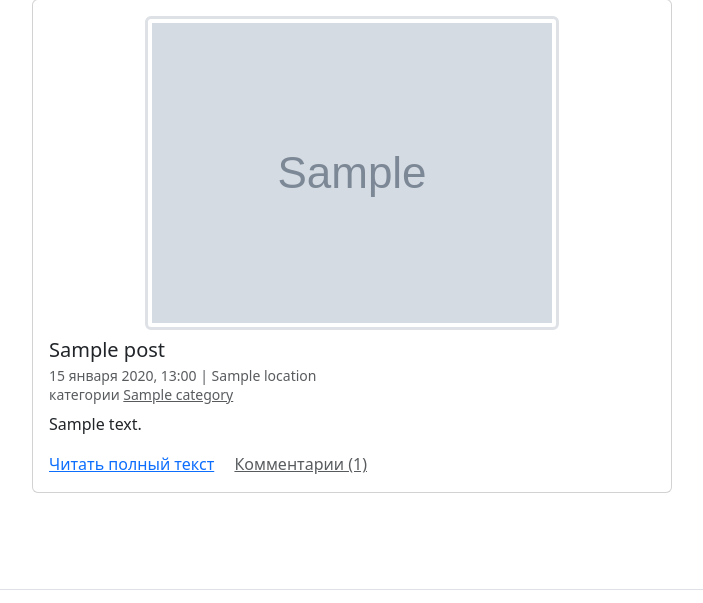
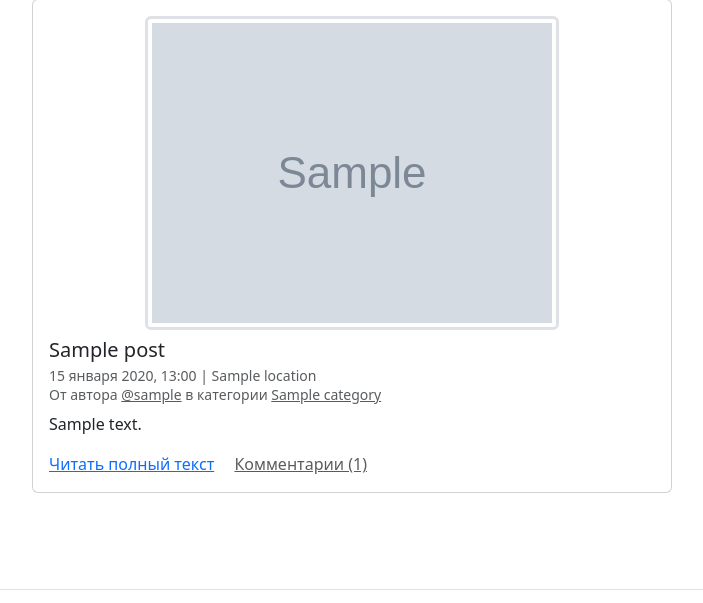
Before and after one commit to Katerina-Ushakova/django_sprint4, a Django app: page / in a window 1280 px wide. Shown: the part 105-708 px from the top of the page, without its empty margins (288-991 px from the left). Run offline with Django 3.2, Linux system fonts and the light colour scheme; tables that the repository leaves empty hold one stand-in row (values such as "Sample post"); grey boxes marked "Sample" are stand-in pictures; parts of the project's set-up code (start-up, migrations or seed data) failed here and were passed over; some libraries are stand-ins or nearby versions.

Commit message:
new task

```diff
--- a/blogicum/templates/includes/header.html
+++ b/blogicum/templates/includes/header.html
@@ -23,8 +23,7 @@
               <button type="button" class="btn btn-outline-primary"><a class="text-decoration-none text-reset"
                   href="{% url 'blog:create_post' %}">Написать пост</a></button>
               <button type="button" class="btn btn-outline-primary"><a class="text-decoration-none text-reset"
-{#                  href="{% url 'blog:profile' user.username %}">{{ user.username }}</a></button>#}
-                  href="/">{{ user.username }}</a></button>
+                  href="{% url 'blog:profile' user.username %}">{{ user.username }}</a></button>
               <button type="button" class="btn btn-outline-primary"><a class="text-decoration-none text-reset"
                   href="{% url 'logout' %}">Выйти</a></button>
             </div>
--- a/blogicum/templates/includes/post_card.html
+++ b/blogicum/templates/includes/post_card.html
@@ -15,7 +15,7 @@
             <p class="text-danger">Выбранная категория снята с публикации админом</p>
           {% endif %}
           {{ post.pub_date|date:"d E Y, H:i" }} | {% if post.location and post.location.is_published %}{{ post.location.name }}{% else %}Планета Земля{% endif %}<br>
-{#          От автора <a class="text-muted" href="{% url 'blog:profile' post.author.username %}">@{{ post.author.username }}</a> в #}
+          От автора <a class="text-muted" href="{% url 'blog:profile' post.author.username %}">@{{ post.author.username }}</a> в
           категории {% include "includes/category_link.html" %}
         </small>
       </h6>
```
